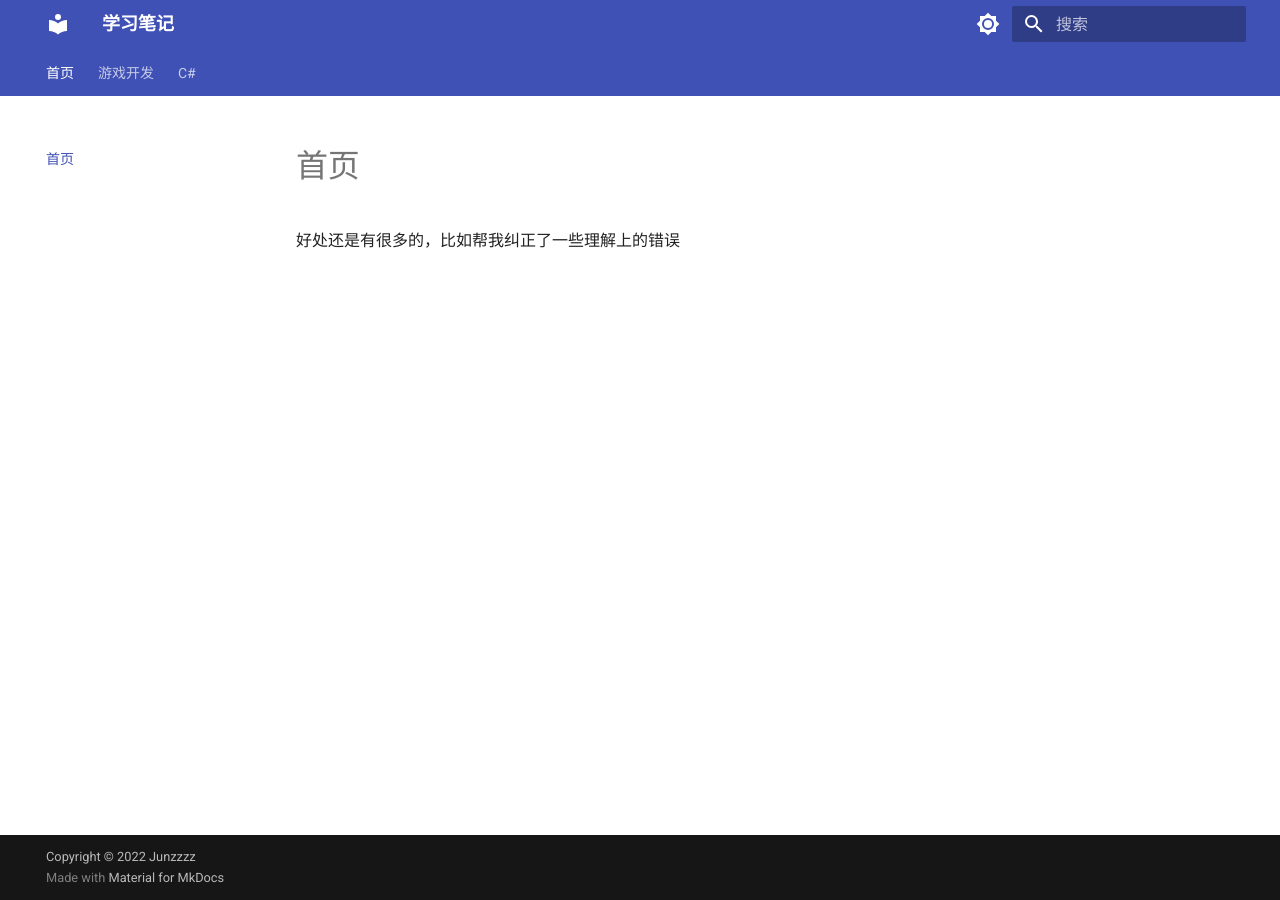
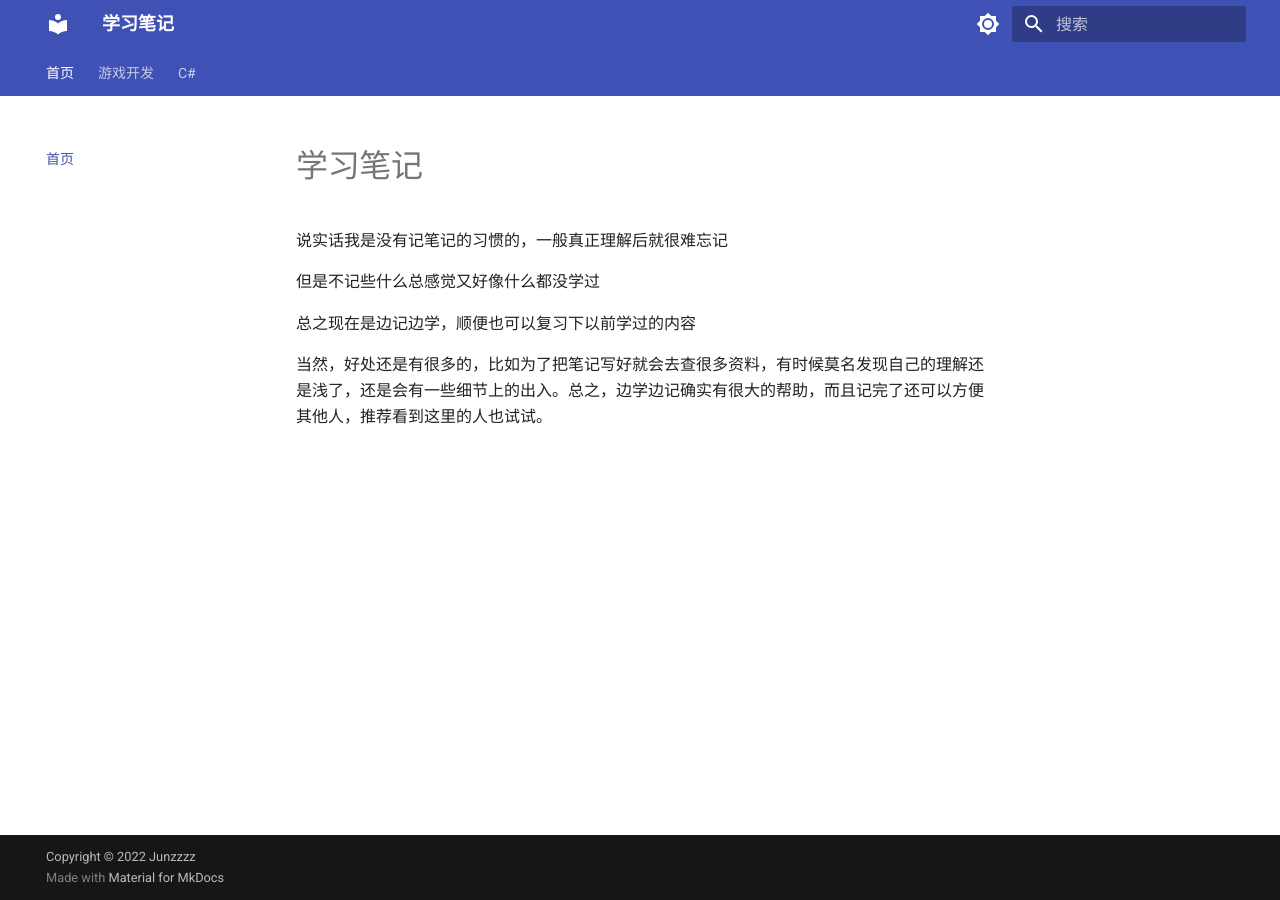
Before and after one commit to Junzzzz/study-docs, an MkDocs documentation site: the page built from docs/index.md, in a window 1280 px wide. Built offline with MkDocs 1.6.1 and Material for MkDocs 9.7.7, drawn with Linux system fonts in a browser that asks for light colours.

Commit message:
更新首页

```diff
--- a/docs/index.md
+++ b/docs/index.md
@@ -1 +1,9 @@
-好处还是有很多的，比如帮我纠正了一些理解上的错误
+# 学习笔记
+
+说实话我是没有记笔记的习惯的，一般真正理解后就很难忘记
+
+但是不记些什么总感觉又好像什么都没学过
+
+总之现在是边记边学，顺便也可以复习下以前学过的内容
+
+当然，好处还是有很多的，比如为了把笔记写好就会去查很多资料，有时候莫名发现自己的理解还是浅了，还是会有一些细节上的出入。总之，边学边记确实有很大的帮助，而且记完了还可以方便其他人，推荐看到这里的人也试试。
```
